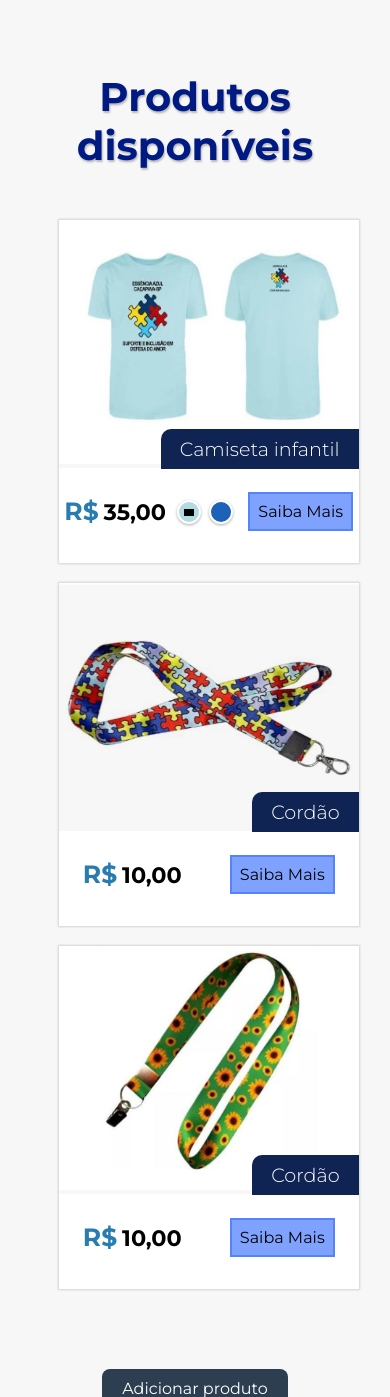
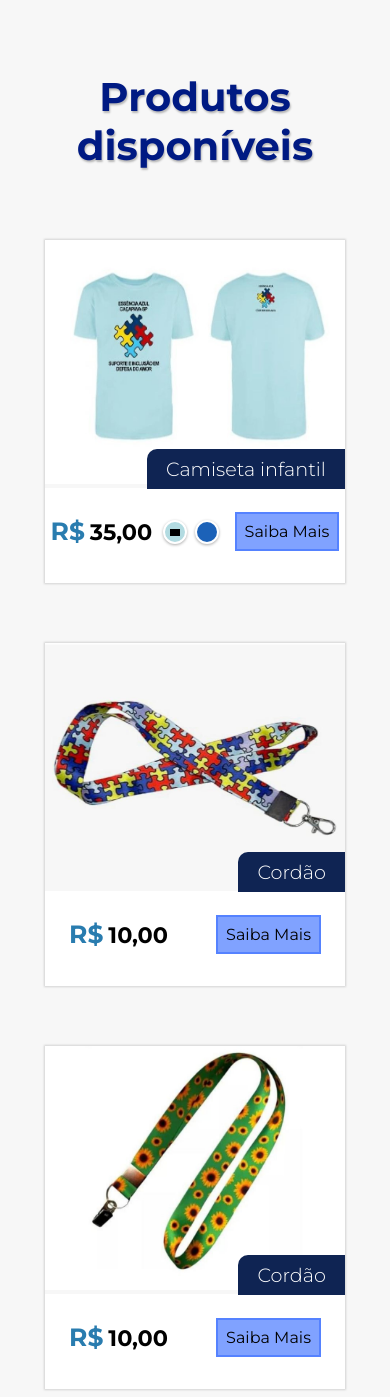
Before and after one commit to Ana-Livia-Lopes/Portal_essencia_azul, a PHP site: page /pages/catalogo.html in a window 390 px wide. Shown: the top 1397 px of the page. Run offline with PHP 8.4, Linux system fonts and the light colour scheme; some libraries are stand-ins or nearby versions; grey boxes are pictures that could not be loaded.

Commit message:
catalogo responsivo

```diff
--- a/assets/css/catalogo.css
+++ b/assets/css/catalogo.css
@@ -13,13 +13,15 @@ body {
 }
 
 .tabela-preco-principal {
-    display: flex;
-    justify-content: space-between;
-    width:75%;
-    align-items: center;
-    margin-left: auto;
-    margin-right: auto;
+    display: grid;
+    grid-template-columns: repeat(auto-fit, minmax(300px, 1fr));
+    gap: 40px;
+    justify-content: center;
+    padding: 20px;
+    max-width: 1200px;
+    margin: 0 auto;
 }
+
 .tabela-preco-principal2 {
     display: flex;
     justify-content: space-around;
@@ -38,7 +40,7 @@ body {
     text-shadow: 1px 2px 2px rgb(183, 183, 183);
 }
 
-/*-- quartos & tarifas --*/
+/*----------------------*/
 .topo-preco {
     text-align: center;
     position: relative;
@@ -349,6 +351,12 @@ body {
     .tabela-preco-principal {
         flex-wrap: wrap;
     }
+    .tabela-preco-principal {
+        display: flex;
+        justify-content: center;
+        align-items: center;
+        flex-direction: column;
+}
     .titulo-preto-wthree {
         font-size: 33px;
 
```
